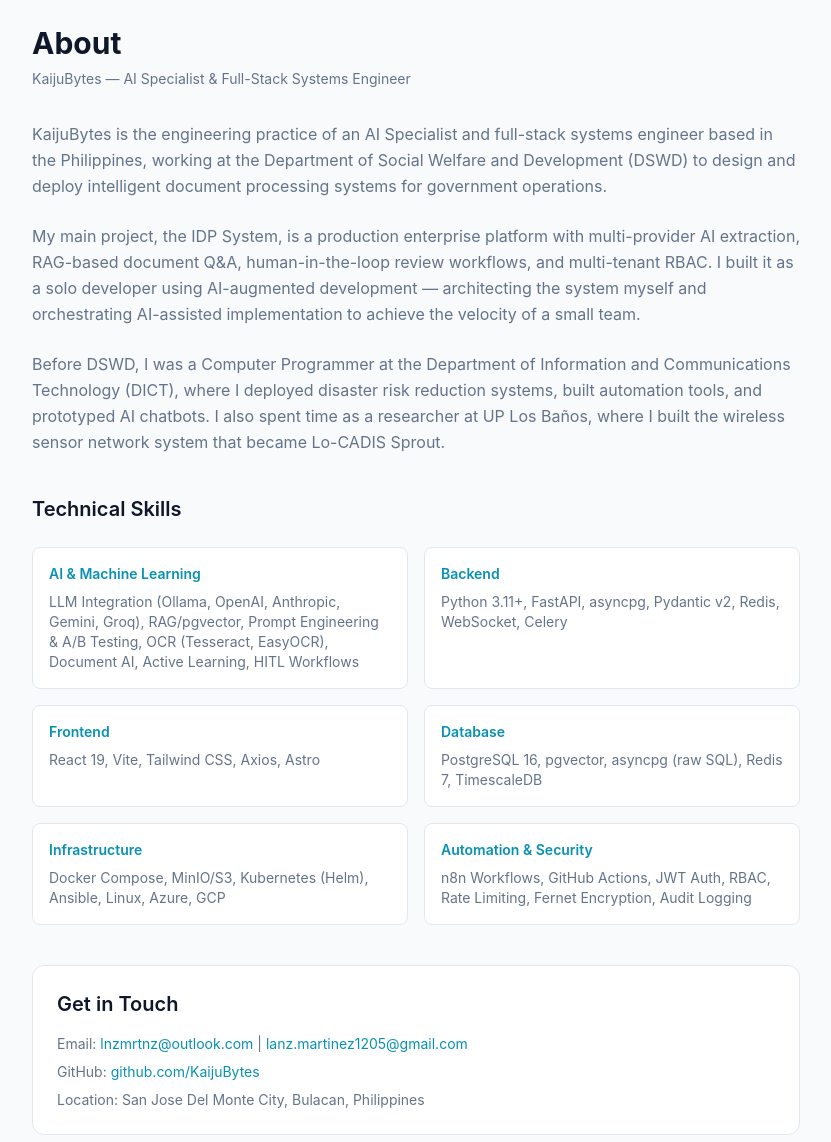
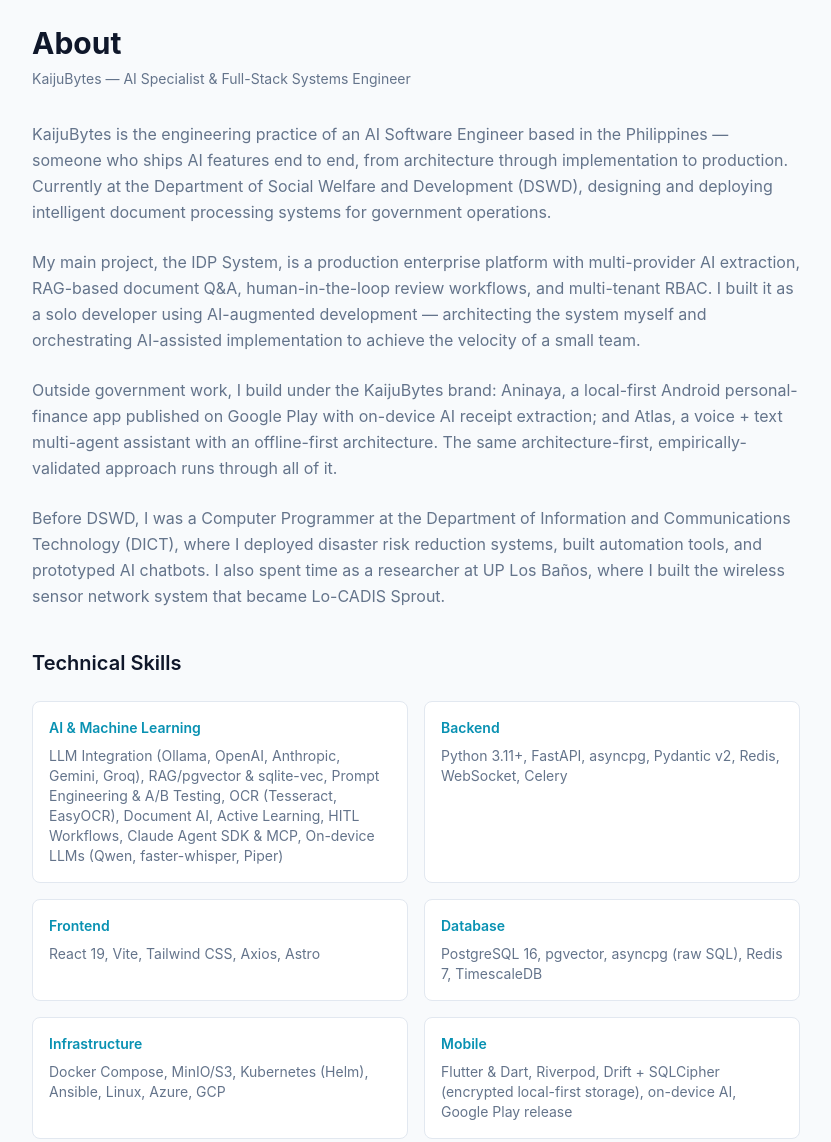
Before and after one commit to KaijuBytes/KaijuBytes.github.io, an Astro site: page /about in a window 1280 px wide. Shown: the part 120-1262 px from the top of the page, without its empty margins (128-959 px from the left). Built offline with nearby package versions, Linux system fonts and the light colour scheme; Astro itself is replaced by a stand-in of ours.

Commit message:
feat: Update project descriptions and add new projects to portfolio

```diff
--- a/src/pages/about.astro
+++ b/src/pages/about.astro
@@ -12,16 +12,22 @@ import BaseLayout from '../layouts/BaseLayout.astro';
 
       <div class="space-y-6 text-base leading-relaxed" style="color: var(--color-muted);">
         <p>
-          KaijuBytes is the engineering practice of an AI Specialist and full-stack systems engineer based in
-          the Philippines, working at the Department of Social Welfare
-          and Development (DSWD) to design and deploy intelligent document processing systems
-          for government operations.
+          KaijuBytes is the engineering practice of an AI Software Engineer based in the Philippines —
+          someone who ships AI features end to end, from architecture through implementation to
+          production. Currently at the Department of Social Welfare and Development (DSWD), designing and
+          deploying intelligent document processing systems for government operations.
         </p>
         <p>
           My main project, the IDP System, is a production enterprise platform with multi-provider
           AI extraction, RAG-based document Q&A, human-in-the-loop review workflows, and multi-tenant
           RBAC. I built it as a solo developer using AI-augmented development — architecting the system
           myself and orchestrating AI-assisted implementation to achieve the velocity of a small team.
+        </p>
+        <p>
+          Outside government work, I build under the KaijuBytes brand: Aninaya, a local-first Android
+          personal-finance app published on Google Play with on-device AI receipt extraction; and Atlas,
+          a voice + text multi-agent assistant with an offline-first architecture. The same
+          architecture-first, empirically-validated approach runs through all of it.
         </p>
         <p>
           Before DSWD, I was a Computer Programmer at the Department of Information and Communications
@@ -37,7 +43,7 @@ import BaseLayout from '../layouts/BaseLayout.astro';
         <div class="grid gap-4 sm:grid-cols-2">
           <div class="p-4 rounded-lg" style="background-color: var(--color-surface); border: 1px solid var(--color-border);">
             <h3 class="text-sm font-semibold mb-2" style="color: var(--color-accent);">AI & Machine Learning</h3>
-            <p class="text-sm" style="color: var(--color-muted);">LLM Integration (Ollama, OpenAI, Anthropic, Gemini, Groq), RAG/pgvector, Prompt Engineering & A/B Testing, OCR (Tesseract, EasyOCR), Document AI, Active Learning, HITL Workflows</p>
+            <p class="text-sm" style="color: var(--color-muted);">LLM Integration (Ollama, OpenAI, Anthropic, Gemini, Groq), RAG/pgvector & sqlite-vec, Prompt Engineering & A/B Testing, OCR (Tesseract, EasyOCR), Document AI, Active Learning, HITL Workflows, Claude Agent SDK & MCP, On-device LLMs (Qwen, faster-whisper, Piper)</p>
           </div>
           <div class="p-4 rounded-lg" style="background-color: var(--color-surface); border: 1px solid var(--color-border);">
             <h3 class="text-sm font-semibold mb-2" style="color: var(--color-accent);">Backend</h3>
@@ -56,8 +62,12 @@ import BaseLayout from '../layouts/BaseLayout.astro';
             <p class="text-sm" style="color: var(--color-muted);">Docker Compose, MinIO/S3, Kubernetes (Helm), Ansible, Linux, Azure, GCP</p>
           </div>
           <div class="p-4 rounded-lg" style="background-color: var(--color-surface); border: 1px solid var(--color-border);">
+            <h3 class="text-sm font-semibold mb-2" style="color: var(--color-accent);">Mobile</h3>
+            <p class="text-sm" style="color: var(--color-muted);">Flutter & Dart, Riverpod, Drift + SQLCipher (encrypted local-first storage), on-device AI, Google Play release</p>
+          </div>
+          <div class="p-4 rounded-lg" style="background-color: var(--color-surface); border: 1px solid var(--color-border);">
             <h3 class="text-sm font-semibold mb-2" style="color: var(--color-accent);">Automation & Security</h3>
-            <p class="text-sm" style="color: var(--color-muted);">n8n Workflows, GitHub Actions, JWT Auth, RBAC, Rate Limiting, Fernet Encryption, Audit Logging</p>
+            <p class="text-sm" style="color: var(--color-muted);">n8n Workflows, GitHub Actions, python-docx/OOXML, Word COM & Google Apps Script, JWT Auth, RBAC, Rate Limiting, Fernet Encryption, Audit Logging</p>
           </div>
         </div>
       </div>
--- a/src/pages/index.astro
+++ b/src/pages/index.astro
@@ -12,15 +12,14 @@ const featuredProjects = [
   },
   {
     title: 'IDP System',
-    description: 'Enterprise RAG-based document extraction with 14-step batch pipeline, multi-provider AI (5 providers), Human-in-the-Loop review, and multi-tenant RBAC. 44 backend services, 30 API routers, 56 test files.',
+    description: 'Enterprise RAG-based document extraction with 14-step batch pipeline, multi-provider AI (5 providers), Human-in-the-Loop review, and multi-tenant RBAC. A production proof-of-concept reached 99.95% cell-level and 99.40% row-level accuracy across ~22,000 fields on structured government forms.',
     tags: ['Python', 'FastAPI', 'React', 'PostgreSQL', 'pgvector', 'Ollama', 'Docker'],
     demoUrl: '/demos',
   },
   {
-    title: 'Lo-CADIS Sprout',
-    description: 'Real-time IoT monitoring platform with MQTT ingestion, ESP32/Wemos firmware, TimescaleDB time-series storage, automated alerting, and multi-tenant farm management.',
-    tags: ['FastAPI', 'React', 'MQTT', 'ESP32', 'TimescaleDB', 'Docker'],
-    repoUrl: 'https://github.com/KaijuBytes/locadis',
+    title: 'Atlas',
+    description: 'Voice + text multi-agent assistant with a 3-ring, offline-first architecture. Local wake-word, faster-whisper STT and Piper TTS, on-device Ollama for routing, a Claude/Gemini cloud tier, and vault + diary RAG via sqlite-vec.',
+    tags: ['Python', 'Ollama', 'faster-whisper', 'Piper', 'sqlite-vec', 'FastAPI'],
   },
 ];
 ---
--- a/src/pages/projects.astro
+++ b/src/pages/projects.astro
@@ -12,15 +12,36 @@ const projects = [
   },
   {
     title: 'IDP System — Intelligent Document Processing',
-    description: 'Enterprise RAG-based document extraction engine with parallel batch processing (14-step pipeline), multi-provider AI support (Ollama, OpenAI, Anthropic, Gemini, Groq), Human-in-the-Loop review workflows with active learning, and multi-tenant RBAC. Built in under a year. Deployed internally at DSWD Philippines.',
+    description: 'Enterprise RAG-based document extraction engine with parallel batch processing (14-step pipeline), multi-provider AI support (Ollama, OpenAI, Anthropic, Gemini, Groq), Human-in-the-Loop review workflows with active learning, and multi-tenant RBAC. In a production proof-of-concept it reached 99.95% cell-level and 99.40% row-level extraction accuracy across ~22,000 fields on structured government enrollment forms. Deployed internally at DSWD Philippines.',
     tags: ['Python', 'FastAPI', 'React', 'PostgreSQL', 'pgvector', 'Redis', 'MinIO', 'Ollama', 'Docker'],
     demoUrl: '/demos',
+  },
+  {
+    title: 'Atlas — Personal AI Assistant',
+    description: 'Voice + text multi-agent orchestrator with a 3-ring, offline-first architecture. Local wake-word ("hey atlas") via openWakeWord, faster-whisper STT and Piper TTS, with on-device Ollama models for intent routing and a Claude/Gemini cloud tier for hard reasoning. Retrieval over a personal vault and diary using sqlite-vec, plus a JARVIS-style HUD built with FastAPI + HTMX.',
+    tags: ['Python', 'Ollama', 'faster-whisper', 'Piper', 'sqlite-vec', 'FastAPI', 'HTMX'],
   },
   {
     title: 'Lo-CADIS Sprout — IoT Location & Asset Tracking',
     description: 'Real-time IoT monitoring platform with MQTT ingestion, ESP32/Wemos firmware, TimescaleDB time-series storage, automated alerting, and multi-tenant farm management. Originated at UPLB (2018-2019), revived and modernized.',
     tags: ['FastAPI', 'React', 'MQTT', 'ESP32', 'TimescaleDB', 'Celery', 'Docker'],
     repoUrl: 'https://github.com/KaijuBytes/locadis',
+  },
+  {
+    title: 'Reporting Automation Pipeline',
+    description: 'Document-automation pipeline for semi-monthly government reporting. Converts Markdown + YAML frontmatter into submission-ready Word, PDF, and Google Docs output via direct python-docx / OOXML editing — reproducing official templates faithfully (column widths, merged headers, signature blocks, live page fields). Multi-format export with a guided CLI wizard.',
+    tags: ['Python', 'python-docx', 'OOXML', 'Google Docs API', 'CLI'],
+  },
+  {
+    title: 'Aninaya Tax Companion',
+    description: 'Local-first Flutter BIR tax estimator for Philippine freelancers and mixed-income earners. 8% vs graduated tax comparison, 1701Q quarterly worksheet, and a BIR deadline tracker — sharing an on-device data core with the Aninaya finance app so figures never need re-entry. In development.',
+    tags: ['Flutter', 'Dart', 'Riverpod', 'Drift', 'SQLCipher', 'On-device'],
+  },
+  {
+    title: 'Aninaya Automations',
+    description: 'Privacy-first n8n automation companion for Aninaya. Uses a pull model over a secure HTTPS GET endpoint (not inbound push) to ingest transactions from email, keeping credentials and data under the user’s control. MIT-licensed.',
+    tags: ['n8n', 'Docker', 'Gmail API', 'Automation'],
+    repoUrl: 'https://github.com/KaijuBytes/aninaya-automations',
   },
   {
     title: 'Business Lookup AI',
```
